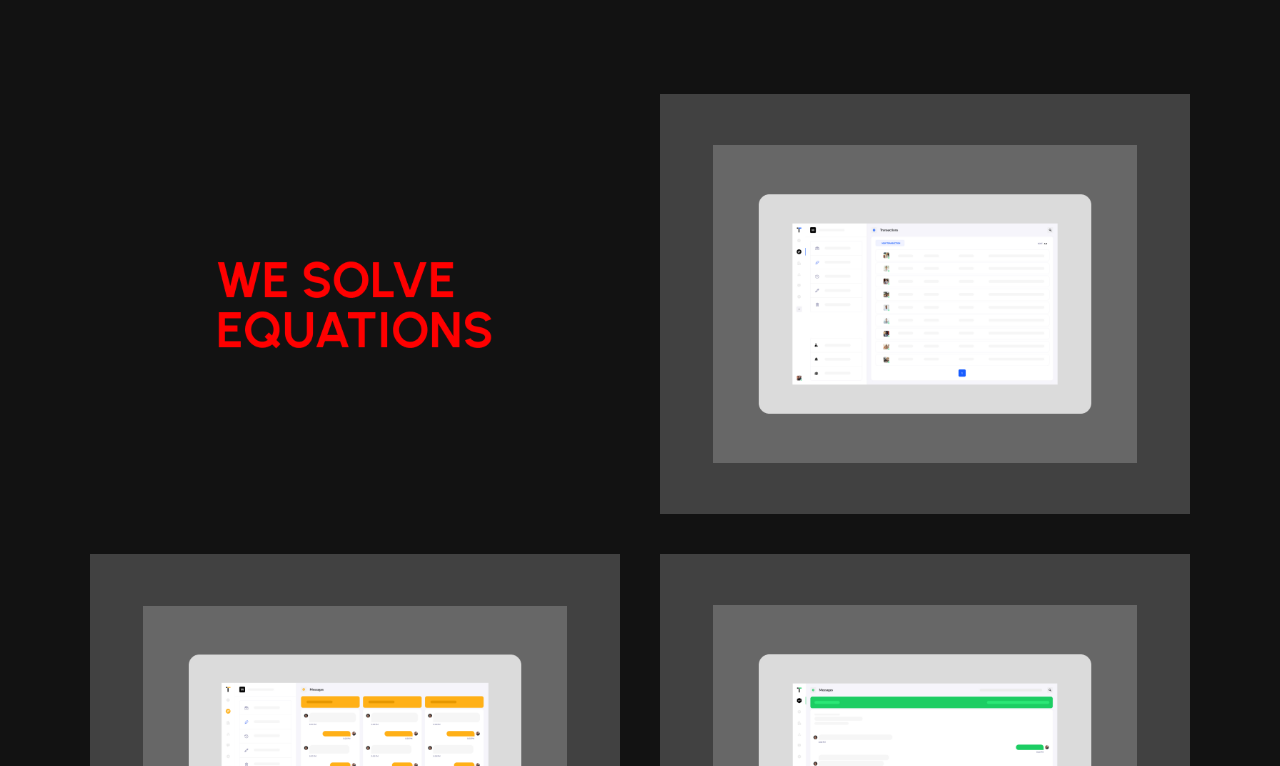
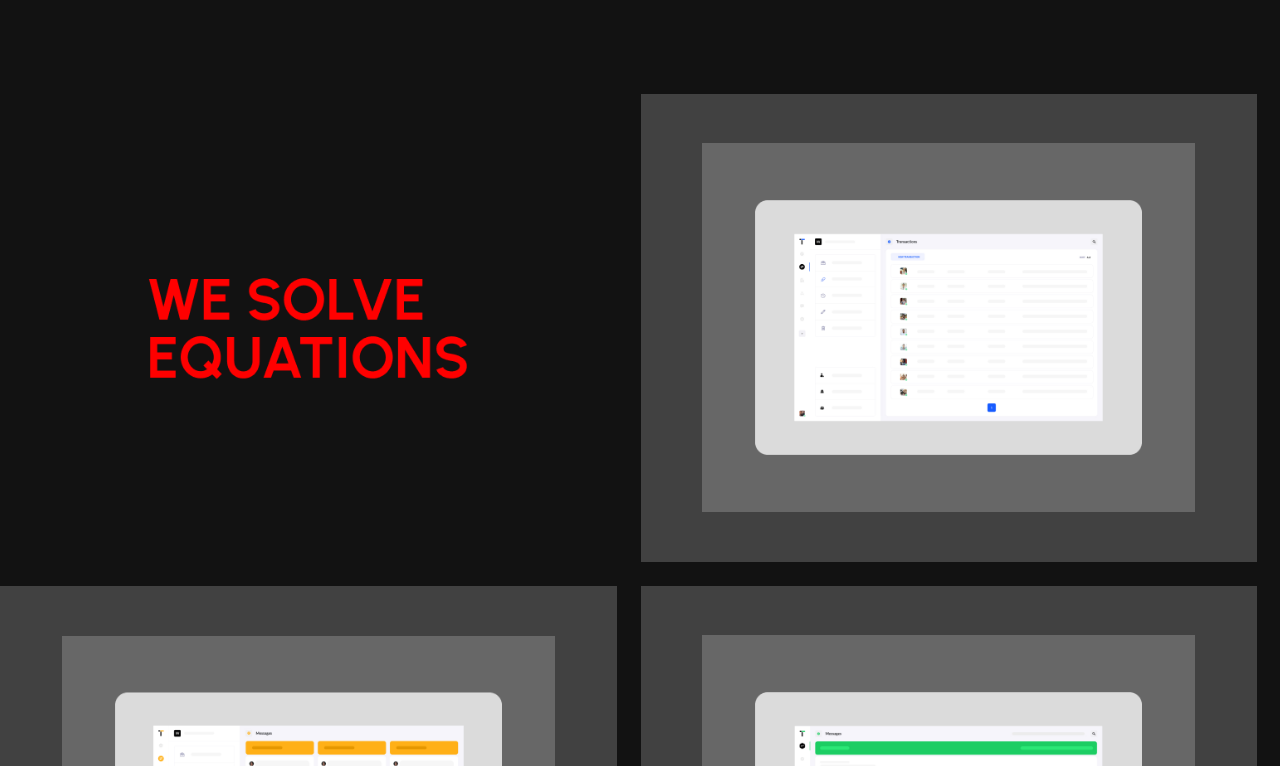
Before and after one commit to ivantrejoc/zoerowebsite, a React (Vite) app: page /teuser in a window 1280 px wide. Shown: the part 2754-3520 px from the top of the page. Built offline with nearby package versions, Linux system fonts and the light colour scheme.

Commit message:
teuser desgin corrected

```diff
--- a/src/pages/Teuser.jsx
+++ b/src/pages/Teuser.jsx
@@ -162,24 +162,24 @@ const Teuser = () => {
           <Box
             sx={{
               width: "60%",
-              height: "12vh",
+              height: "18vh",
               display: "flex",
               flexDirection: "column",
               marginBottom: 2,
               [theme.breakpoints.down("xxl")]: {
                 width: "70%",
-                height: "14vh"
+                height: "26vh"
               },
               [theme.breakpoints.down("md")]: {
                 width: "82%"
               },
               [theme.breakpoints.down("sm")]: {
                 width: "100%",
-                height: "10vh"
+                height: "22vh"
               },
               [theme.breakpoints.down("xxs")]: {
                 width: "100%",
-                height: "20vh"
+                height: "32vh"
               }
             }}
           >
@@ -531,47 +531,55 @@ const Teuser = () => {
           flexDirection: "column",
           position: "relative",
           width: "100%",
-          overflowX: "hidden",
-          height: "140vh",
-          maxHeight: "140vh",
-          marginBottom: 12,
+          overflowX: "0px",
+          height: "120vh",
+          maxHeight: "120vh",
+          marginBottom: 6,
           [theme.breakpoints.down("xxl")]: {
-            height: "110vh"
+            height: "120vh"
           },
-
           [theme.breakpoints.down("md")]: {
-            height: "390vh",
-            maxHeight: "390vh",
-            marginBottom: 6
-          },
-          [theme.breakpoints.down("sm")]: {
-            height: "360vh",
-            maxHeight: "360vh",
-            marginBottom: 6
+            height: "341vh",
+            maxHeight: "341vh",
+            marginBottom: 4
           },
           [theme.breakpoints.down("xs")]: {
-            height: "230vh",
-            maxHeight: "230vh",
-            marginBottom: 6
+            height: "180vh",
+            maxHeight: "180vh"
           },
           [theme.breakpoints.down("xxs")]: {
-            height: "250vh"
+            height: "160vh"
+          },
+          [theme.breakpoints.down("xxxs")]: {
+            height: "140vh"
           }
         }}
       >
         <Box
           sx={{
             display: "flex",
-            justifyContent: "stretch",
+            justifyContent: "start",
             alignItems: "start",
             flexDirection: "column",
             position: "relative",
-            width: "86%",
+            width: "100%",
             height: "100%",
             margin: "0 7vw 0 7vw"
           }}
         >
-          <Grid container gap={5} sx={{ height: "100%" }}>
+           <Grid
+            container
+            gap={5}
+            sx={{
+              height: "100%",
+              [theme.breakpoints.down("xxl")]: {
+                gap: 3
+              },
+              [theme.breakpoints.down("xs")]: {
+                gap: 1
+              }
+            }}
+          >
             <Grid
               item
               xxs={12}
```
